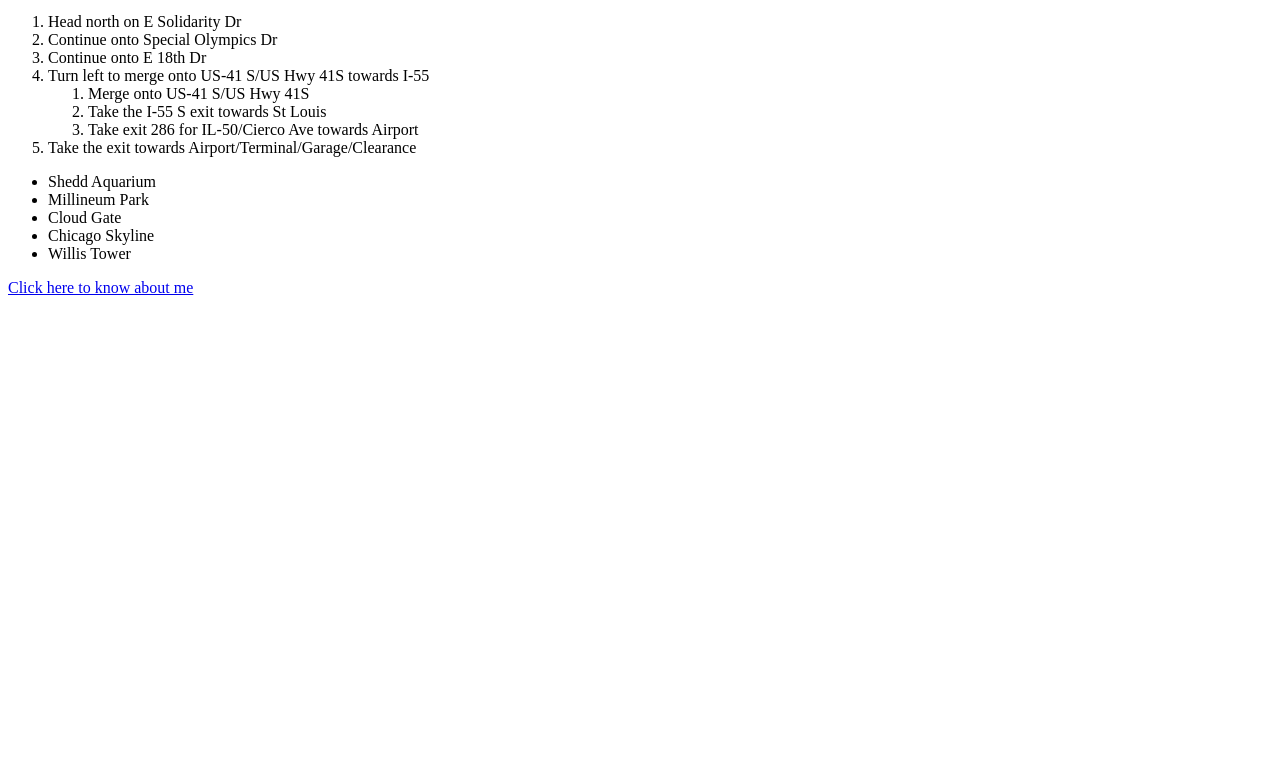
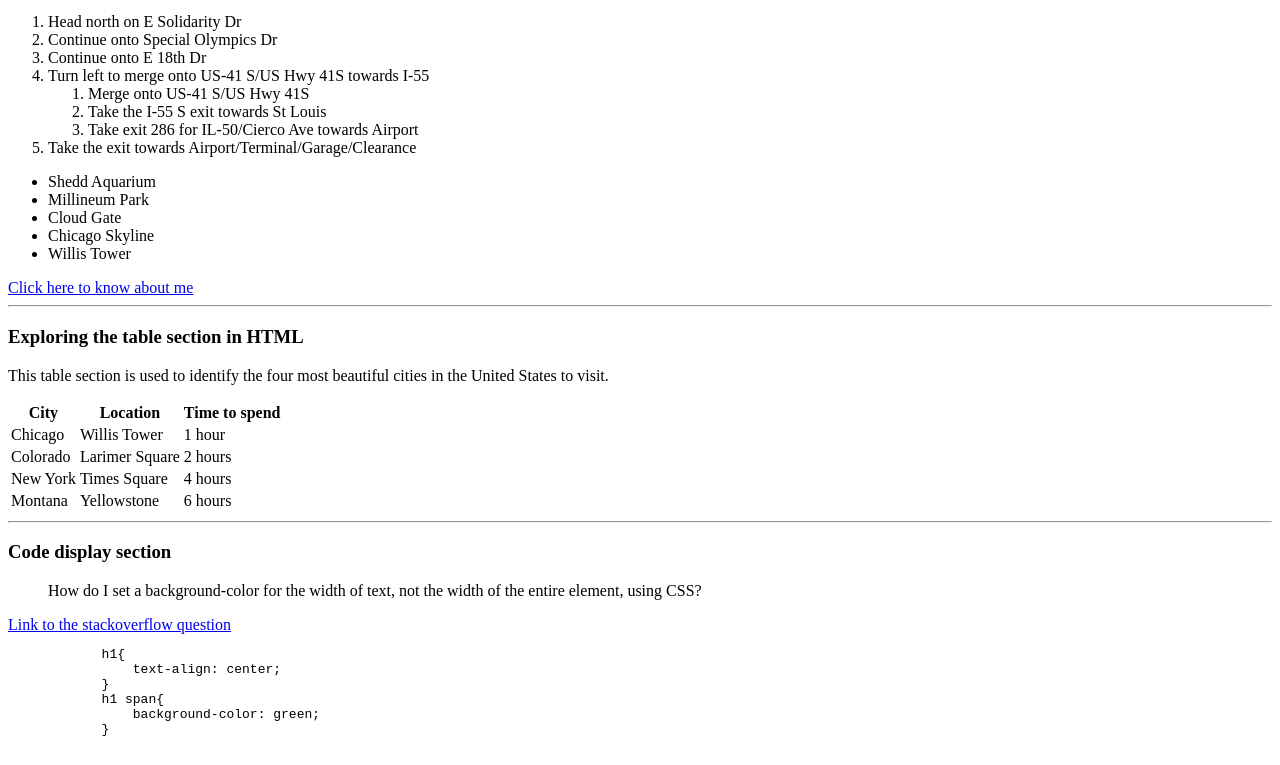
Before and after one commit to 44-563-Web-Apps-F22/44563-webapps-assignment-3-chandrakanth7, a plain HTML site: page index.html in a window 1280 px wide. Shown: the part 215-980 px from the top of the page. Before the commit the page ends 800 px from the top, so only its background shows below. Drawn offline with Linux system fonts and the light colour scheme.

Commit message:
Added code display section

```diff
--- a/index.html
+++ b/index.html
@@ -33,5 +33,47 @@
             <li>Willis Tower</li>
         </ul>
         <a href = "https://github.com/44-563-Web-Apps-F22/44563-webapps-assignment-3-chandrakanth7/blob/main/aboutme.html">Click here to know about me</a>
+        <hr>
+        <h3>Exploring the table section in HTML</h3>
+        <p>This table section is used to identify the four most beautiful cities in the United States to visit.</p>
+        <table>
+            <tr>
+                <th>City</th>
+                <th>Location</th>
+                <th>Time to spend</th>
+            </tr>
+            <tr>
+                <td>Chicago</td>
+                <td>Willis Tower</td>
+                <td>1 hour</td>
+            </tr>
+            <tr>
+                <td>Colorado</td>
+                <td>Larimer Square</td>
+                <td>2 hours</td>
+            </tr>
+            <tr>
+                <td>New York</td>
+                <td>Times Square</td>
+                <td>4 hours</td>
+            </tr>
+            <tr>
+                <td>Montana</td>
+                <td>Yellowstone</td>
+                <td>6 hours</td>
+            </tr>
+        </table>
+        <hr>
+        <h3>Code display section</h3>
+        <blockquote>How do I set a background-color for the width of text, not the width of the entire element, using CSS?</blockquote>
+        <a href = "https://stackoverflow.com/questions/14310154/how-do-i-set-a-background-color-for-the-width-of-text-not-the-width-of-the-enti">Link to the stackoverflow question</a>
+        <pre>
+            h1{
+                text-align: center;
+            }
+            h1 span{
+                background-color: green;
+            }
+        </pre>
     </body>
 </html>
```
